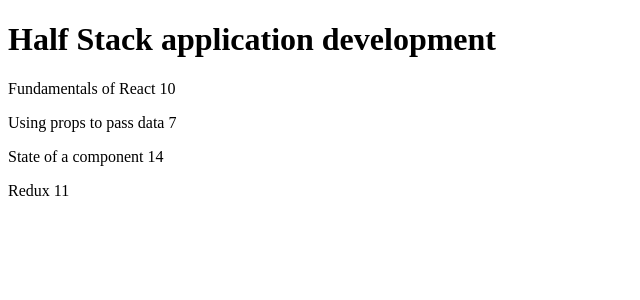
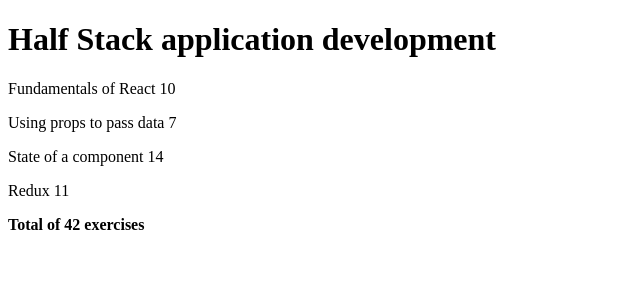
Before and after one commit to pSouza1/FullStackOpen, a React (Create React App) app in the folder part2/courseinfo/: page / in a window 1280 px wide. Shown: the top 300 px of the page, without its empty margins (0-640 px from the left). Built offline with nearby package versions, Linux system fonts and the light colour scheme.

Commit message:
Part2 - Exercise2.2

```diff
--- a/part2/courseinfo/src/App.js
+++ b/part2/courseinfo/src/App.js
@@ -28,26 +28,35 @@
      <div>
       <Header course={props.course} />
       <Content course={props.course} />
-      {/*<Total course={props.course} />*/}
+      <Total course={props.course} />
     </div>
   )
 }
 
 
-{/*
+
 const Total = (props) => {
+
+  let sum = 0;
+
+  console.log(props.course.parts.length)
+
+  for (let index = 0; index < props.course.parts.length; index++) {
+
+    sum = sum + props.course.parts[index].exercises;
+
+  }
+
+
   return (
     <div>
       <p>
-        Number of exercises{" "}
-        {props.parts[0].exercises +
-          props.parts[1].exercises +
-          props.parts[2].exercises}
+        <b>Total of {sum} exercises</b>
       </p>
     </div>
   );
 };
-*/}
+
 
 
 const App = () => {
```
